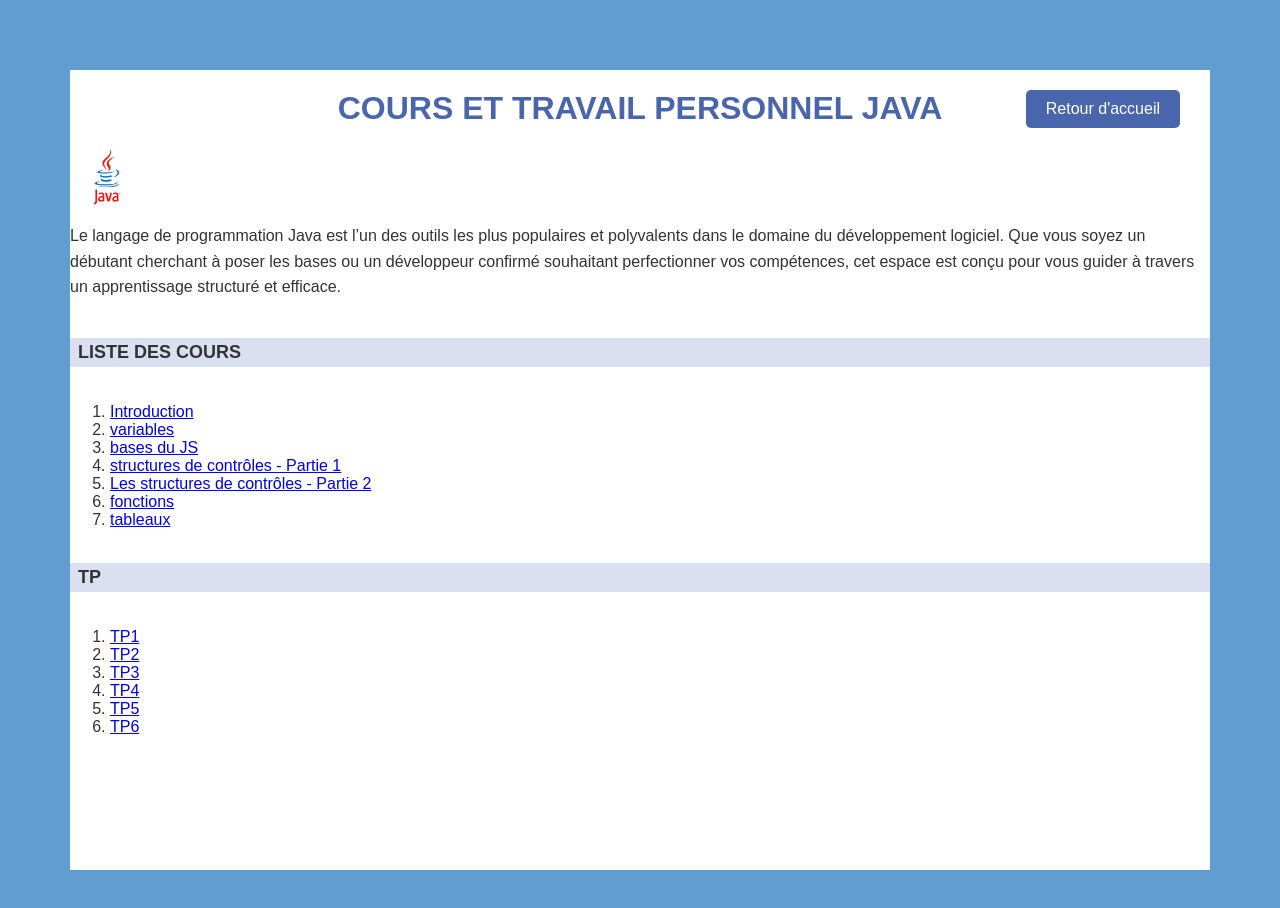
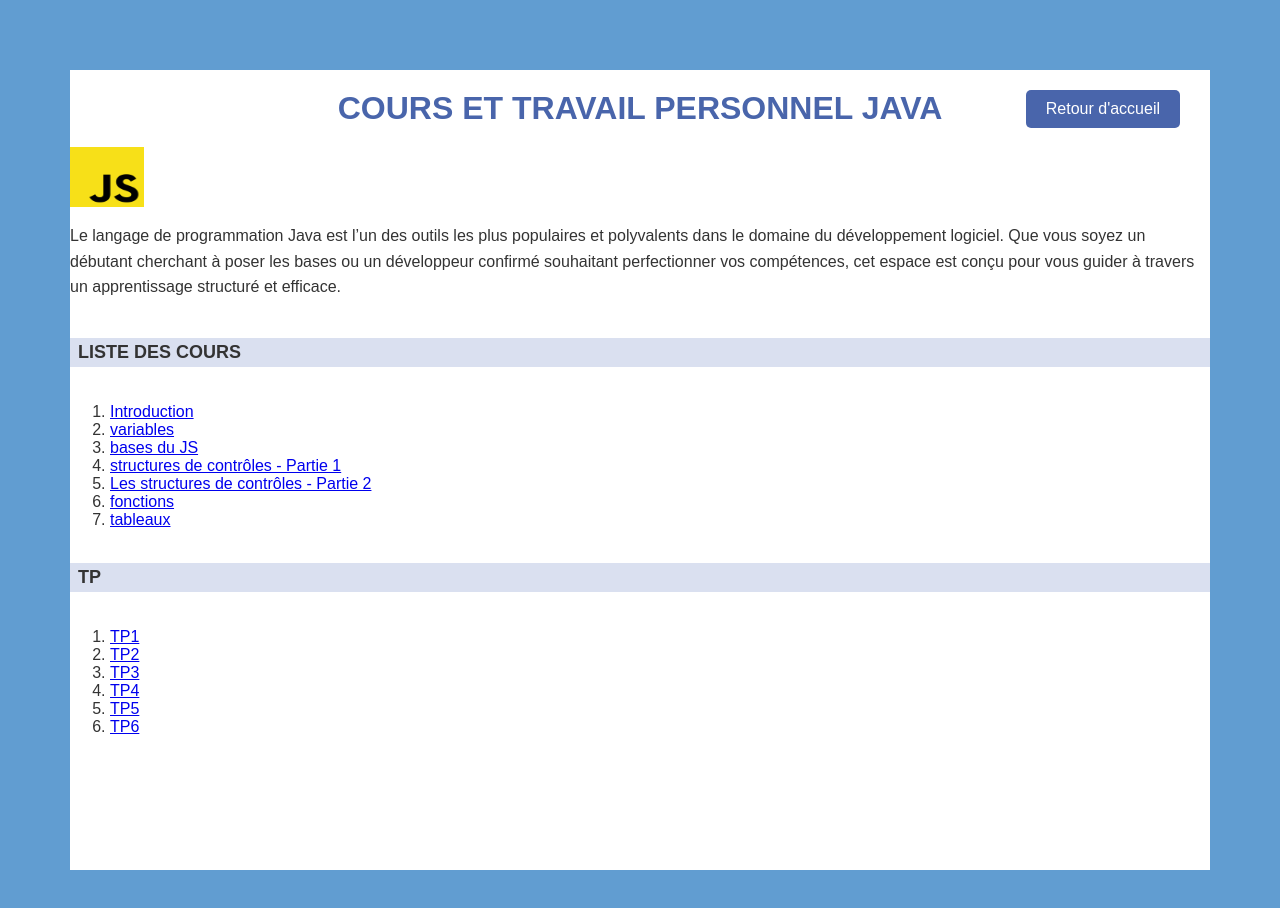
Before and after one commit to Adesfonds/cours_bts_sio_html_2025, a plain HTML site: page TP4/cours_java.html in a window 1280 px wide. Drawn offline with Linux system fonts and the light colour scheme.

Commit message:
Update cours_java.html

```diff
--- a/TP4/cours_java.html
+++ b/TP4/cours_java.html
@@ -9,7 +9,7 @@
 </head>
 <body>
     <h1>Cours et travail personnel JAVA</h1>
-    <img src="Site root/Image/java.jpg" alt="Java" width="74" height="60">
+    <img src="Site root/Image/javascript.png" alt="Java" width="74" height="60">
     <div class="boutons">
         <a href="./index.html">
             <button>Retour d'accueil</button>
```
